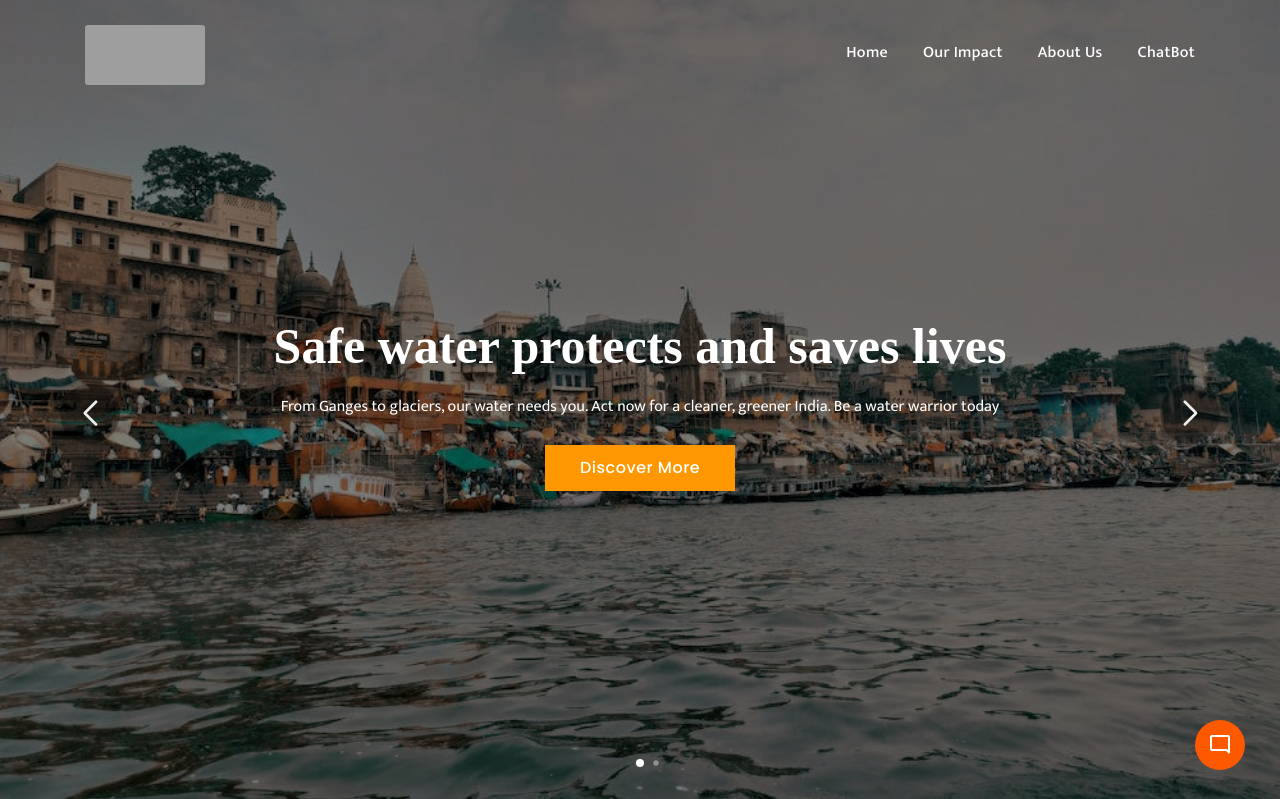
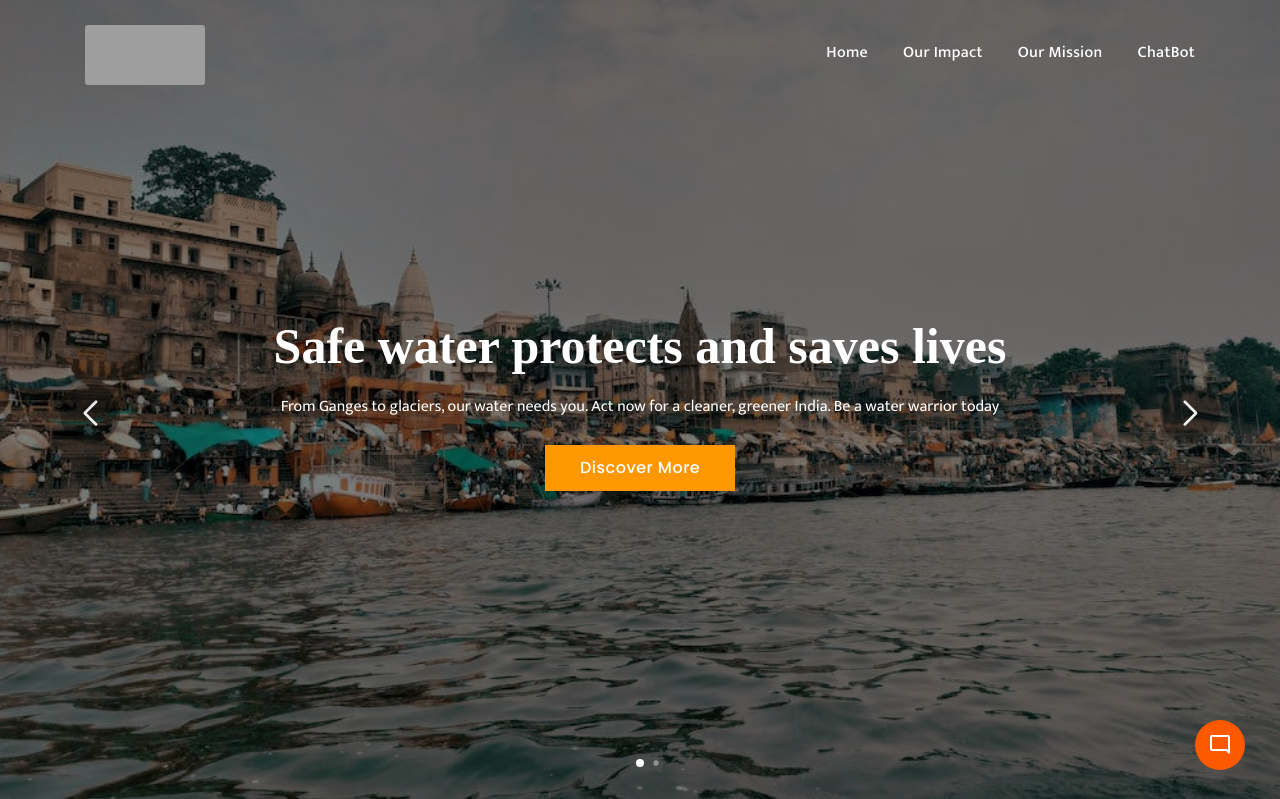
Before and after one commit to Sripad1003/NMCG, a Flask app: page / in a window 1280 px wide. Shown: the top 799 px of the page. Run offline with Flask 3, Linux system fonts and the light colour scheme; parts of the project's set-up code (start-up, migrations or seed data) failed here and were passed over; some libraries are stand-ins or nearby versions; some web fonts are replaced; grey boxes are pictures that could not be loaded.

Commit message:
Update index.html

```diff
--- a/templates/index.html
+++ b/templates/index.html
@@ -61,7 +61,7 @@
                     <ul class="navbar-nav">
                         <li class="nav-item"><a class="nav-link js-scroll active" href="#home">Home</a></li>
                         <li class="nav-item"><a class="nav-link js-scroll" href="#impact">Our Impact</a></li>
-                        <li class="nav-item"><a class="nav-link js-scroll" href="#about">About Us</a></li>
+                        <li class="nav-item"><a class="nav-link js-scroll" href="#about">Our Mission</a></li>
                         <li class="nav-item"><a class="nav-link js-scroll" href="/chatbot" >ChatBot</a></li>
                         <!-- <li class="nav-item"><a class="nav-link js-scroll" href="#blog">Blog</a></li> -->
                     </ul>
@@ -171,7 +171,7 @@
                     <div class="join-content position-relative z-index text-center">
 						<h2>Join Us in Saving the Ganga River</h2>
 						<h5>Together, we can make a difference in preserving the Ganga for future generations.</h5>
-						<a href="#volunteer-form" class="button">Become a Volunteer</a>
+						<a href="https://forms.gle/B4FwHyaeQYHLy8VT6" class="button">Become a Volunteer</a>
                     </div>
                 </div>
             </div>
```
